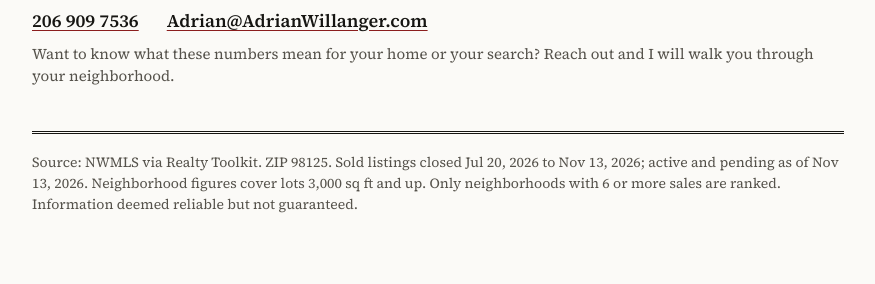
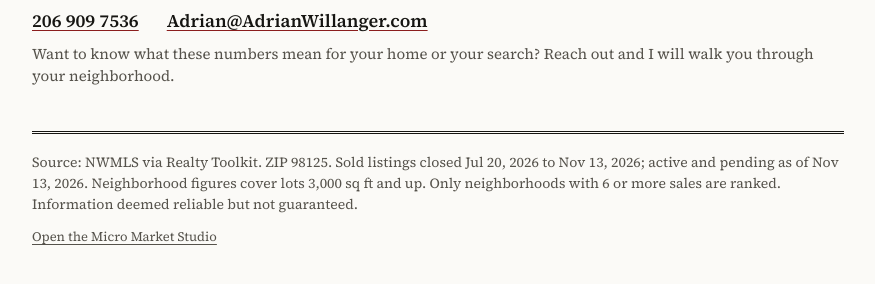
Before and after one commit to adrianwillanger-cyber/micro-market-studio, a plain HTML site: page index.html in a window 1280 px wide. Shown: the part 4497-4781 px from the top of the page, without its empty margins (202-1077 px from the left). Before the commit the page ends 4752 px from the top, so only its background shows below. Drawn offline with nearby package versions, Linux system fonts and the light colour scheme.

Commit message:
Add Open the Micro Market Studio link to the client page footer
Co-authored-by: Perplexity <noreply@perplexity.ai>

```diff
--- a/index.html
+++ b/index.html
@@ -61,6 +61,8 @@ tr.total td { border-top:2px solid var(--ink); border-bottom:none; font-weight:7
 .reach { display:flex; flex-wrap:wrap; gap:6px 28px; margin-top:10px; font-weight:600; }
 .reach a { text-decoration:underline; text-decoration-color:var(--red); }
 .reach a:hover, .reach a:focus-visible { color:var(--red); }
+footer .studio-link { margin:12px 0 0; font-size:13px; }
+footer .studio-link a { color:var(--muted); }
 footer { margin:44px 0 0; padding:18px 0 40px; border-top:3px double var(--ink); color:var(--muted); font-size:14px; line-height:1.5; }
 @media (max-width:640px) {
   body { font-size:17px; }
@@ -188,6 +190,7 @@ footer { margin:44px 0 0; padding:18px 0 40px; border-top:3px double var(--ink);
 
   <footer>
     Source: NWMLS via Realty Toolkit. ZIP 98125. Sold listings closed Jul 20, 2026 to Nov 13, 2026; active and pending as of Nov 13, 2026. Neighborhood figures cover lots 3,000 sq ft and up. Only neighborhoods with 6 or more sales are ranked. Information deemed reliable but not guaranteed.
+    <p class="studio-link"><a href="studio.html">Open the Micro Market Studio</a></p>
   </footer>
 </div>
 </body>
```
